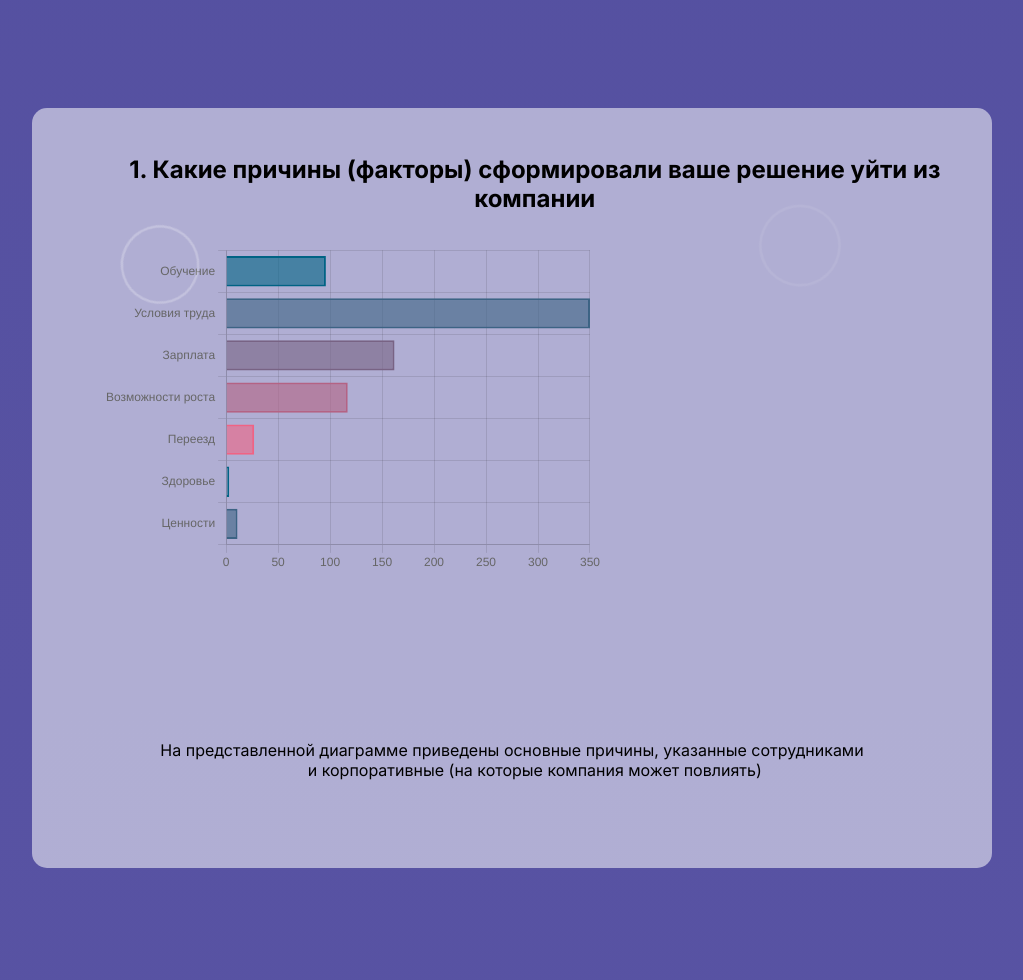
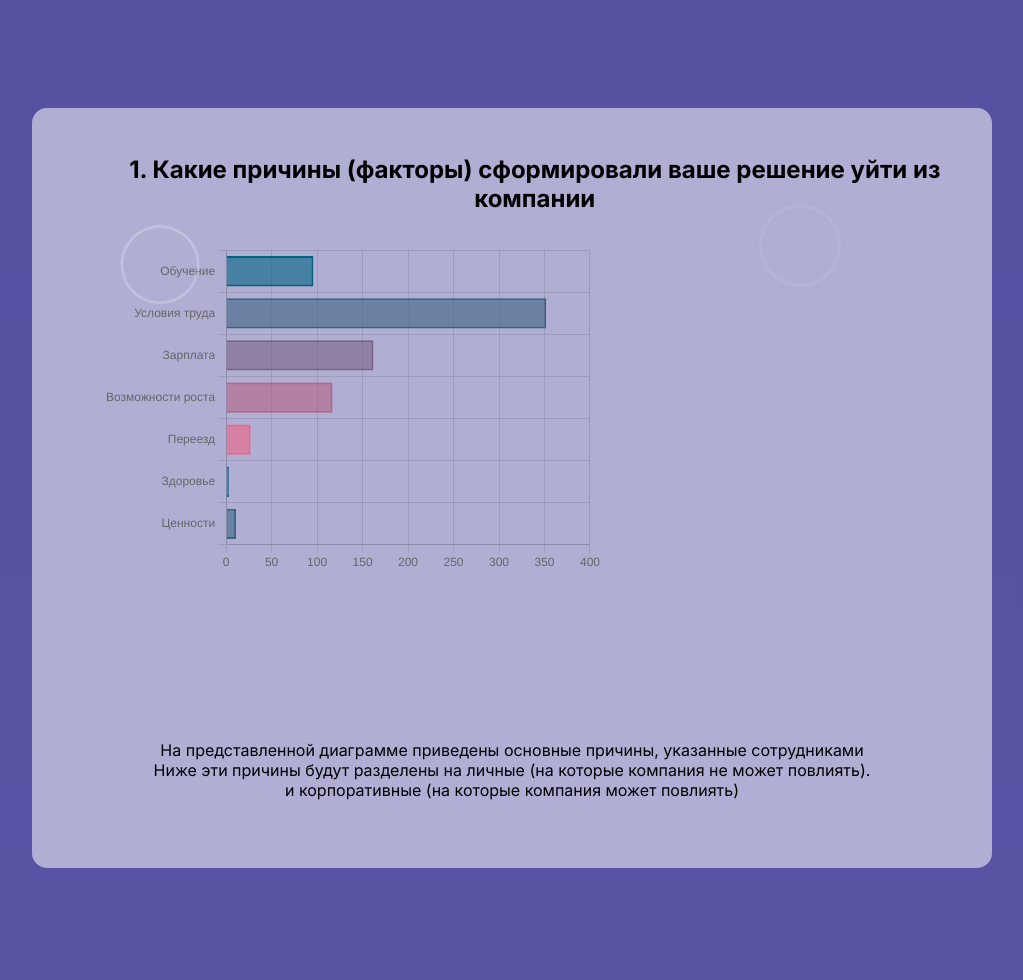
Before and after one commit to LeyaKs/IOM2, a Flask app: template templates/report.html in a window 1280 px wide. Shown: the part 995-1975 px from the top of the page, without its empty margins (128-1151 px from the left). Run offline with Flask 3, Linux system fonts and the light colour scheme; the template is opened without the code that fills it, so the values that code supplies are empty.

Commit message:
fix margin-right

```diff
--- a/templates/report.html
+++ b/templates/report.html
@@ -241,7 +241,7 @@
             data: {
                 labels: ["Обучение" , "Условия труда" , "Зарплата" , "Возможности роста" , "Переезд" , "Здоровье" , "Ценности" ],
                 datasets: [{
-                    data: [96 , 350 , 162 , 117 , 27 , 3 , 11 ],
+                    data: [96 , 352 , 162 , 117 , 27 , 3 , 11 ],
                     backgroundColor: [
                         'rgba(0, 99, 132, 0.6)',
                         'rgba(60, 99, 132, 0.6)',
@@ -280,8 +280,8 @@
         </script>
         </div>
         <p style="margin-left: 5%; margin-right: 5%"> На представленной диаграмме приведены основные причины, указанные сотрудниками </p>
-        <p style="margin-left: 5%; margin-right: 5%> Ниже эти причины будут разделены на личные (на которые компания не может повлиять).</p>
-        <p style="margin-left: 5%; margin-right: 5%> и корпоративные (на которые компания может повлиять) </p>
+        <p style="margin-left: 5%; margin-right: 5%"> Ниже эти причины будут разделены на личные (на которые компания не может повлиять).</p>
+        <p style="margin-left: 5%; margin-right: 5%"> и корпоративные (на которые компания может повлиять) </p>
       </section>
     </span>
   </div>
@@ -356,7 +356,7 @@
             data: {
                 labels: ["Условия труда" , "Зарплата" , "Возможности роста" ],
                 datasets: [{
-                    data: [350 , 162 , 117 ],
+                    data: [352 , 162 , 117 ],
                     backgroundColor: [
                         'rgba(0, 99, 132, 0.6)',
                         'rgba(60, 99, 132, 0.6)',
@@ -409,9 +409,9 @@
             new Chart(document.getElementById("chart4"), {
             type: 'bar',
             data: {
-                labels: ["Да" , "Зарплата" , "Нет" , "Условия труда" , "Переезд" , "Возможности роста" , "Обучение" , "Здоровье" , "Ценности" ],
+                labels: ["Зарплата" , "Условия труда" , "Переезд" , "Возможности роста" , "Обучение" , "Здоровье" , "Ценности" ],
                 datasets: [{
-                    data: [954 , 146 , 339 , 92 , 24 , 45 , 20 , 3 , 29 ],
+                    data: [146 , 92 , 24 , 45 , 20 , 3 , 29 ],
                     backgroundColor: [
                         'rgba(0, 99, 132, 0.6)',
                         'rgba(60, 99, 132, 0.6)',
@@ -465,9 +465,9 @@
             new Chart(document.getElementById("chart5"), {
             type: 'bar',
             data: {
-                labels: ["Да" , "Условия труда" , "Нет" , "Переезд" , "Обучение" , "Зарплата" , "Возможности роста" , "Ценности" ],
+                labels: ["Зарплата" , "Условия труда" , "Переезд" , "Возможности роста" , "Обучение" , "Ценности" ],
                 datasets: [{
-                    data: [28 , 130 , 113 , 40 , 18 , 164 , 49 , 29 ],
+                    data: [173 , 133 , 39 , 48 , 19 , 27 ],
                     backgroundColor: [
                         'rgba(0, 99, 132, 0.6)',
                         'rgba(60, 99, 132, 0.6)',
@@ -521,9 +521,9 @@
             new Chart(document.getElementById("chart6"), {
             type: 'bar',
             data: {
-                labels: ["Да" , "Возможности роста" , "Условия труда" , "Зарплата" , "Нет" , "Обучение" , "Ценности" ],
+                labels: ["Возможности роста" , "Условия труда" , "Зарплата" , "Обучение" , "Ценности" ],
                 datasets: [{
-                    data: [37 , 64 , 158 , 192 , 76 , 26 , 29 ],
+                    data: [64 , 158 , 192 , 26 , 29 ],
                     backgroundColor: [
                         'rgba(0, 99, 132, 0.6)',
                         'rgba(60, 99, 132, 0.6)',
--- a/templates/report_sample.txt
+++ b/templates/report_sample.txt
@@ -280,8 +280,8 @@
         </script>
         </div>
         <p style="margin-left: 5%; margin-right: 5%"> На представленной диаграмме приведены основные причины, указанные сотрудниками </p>
-        <p style="margin-left: 5%; margin-right: 5%> Ниже эти причины будут разделены на личные (на которые компания не может повлиять).</p>
-        <p style="margin-left: 5%; margin-right: 5%> и корпоративные (на которые компания может повлиять) </p>
+        <p style="margin-left: 5%; margin-right: 5%"> Ниже эти причины будут разделены на личные (на которые компания не может повлиять).</p>
+        <p style="margin-left: 5%; margin-right: 5%"> и корпоративные (на которые компания может повлиять) </p>
       </section>
     </span>
   </div>
```
